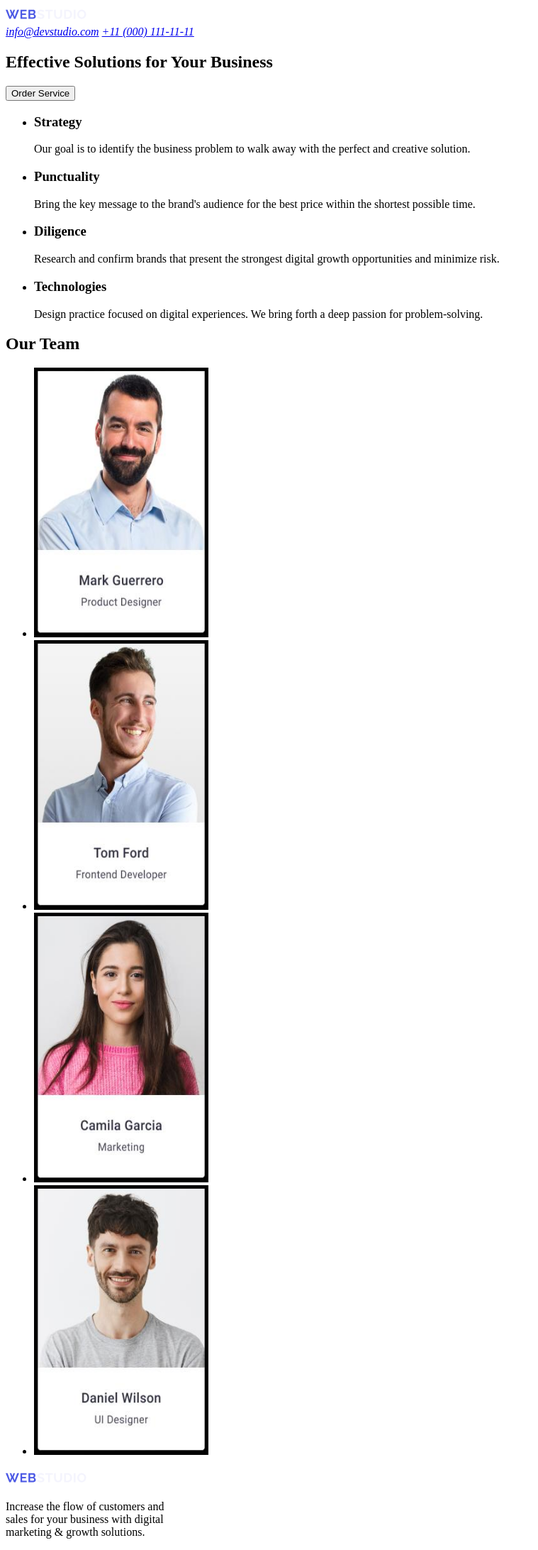
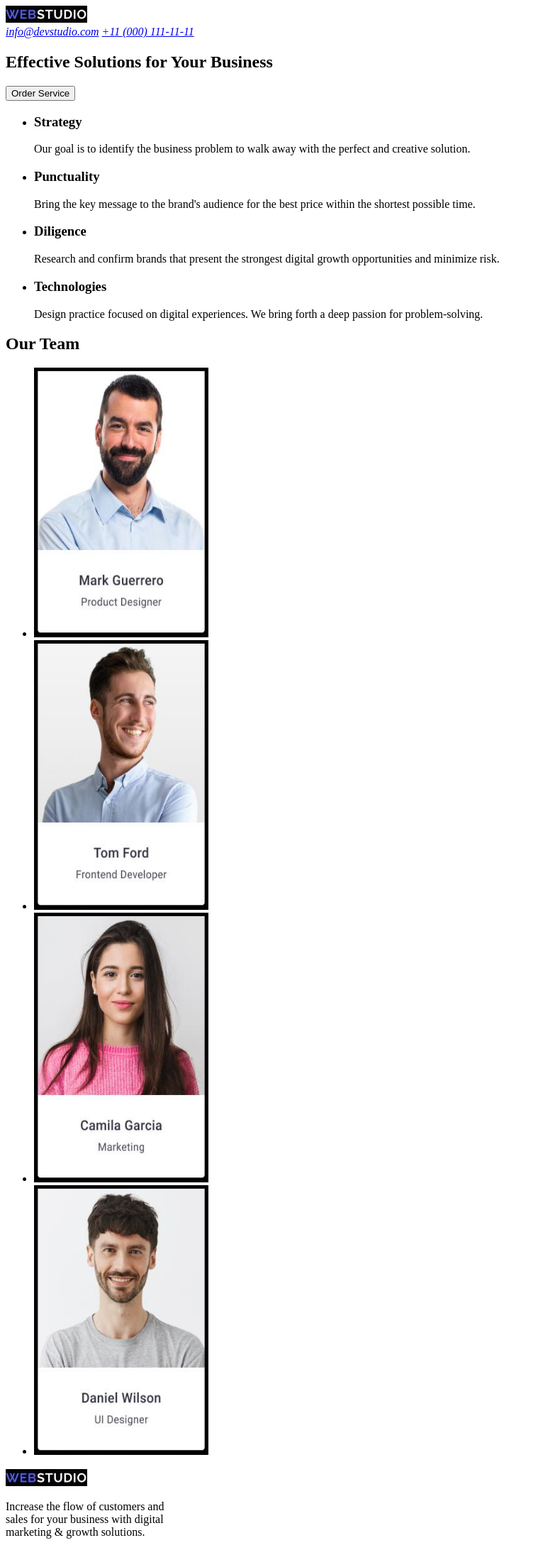
Before and after one commit to iryna-dudareva/goit-markup-hw-01, a plain HTML site: page index.html in a window 1280 px wide. Shown: the whole page at 71% size, without its empty margins (0-759 px from the left). Drawn offline with Linux system fonts and the light colour scheme.

Commit message:
change logo format

```diff
--- a/index.html
+++ b/index.html
@@ -9,7 +9,7 @@
     <header>
         <nav>
              <a href="#">
-                <img src="images/Logo.png" alt="webstudio logo" width=115 height=24 />
+                <img src="images/Logo.jpg" alt="webstudio logo" width=115 height=24 />
              </a>
         </nav>
 
@@ -78,7 +78,7 @@
     </main>
     <footer>
         <a href="#">
-            <img src="/images/Logo.png" alt="webstudio logo" width=115 height=24 />
+            <img src="/images/Logo.jpg" alt="webstudio logo" width=115 height=24 />
         </a> <br />
            <p>
             Increase the flow of customers and <br />
```
Also changed, not shown: images/Logo.jpg (added), images/Logo.png (deleted).
